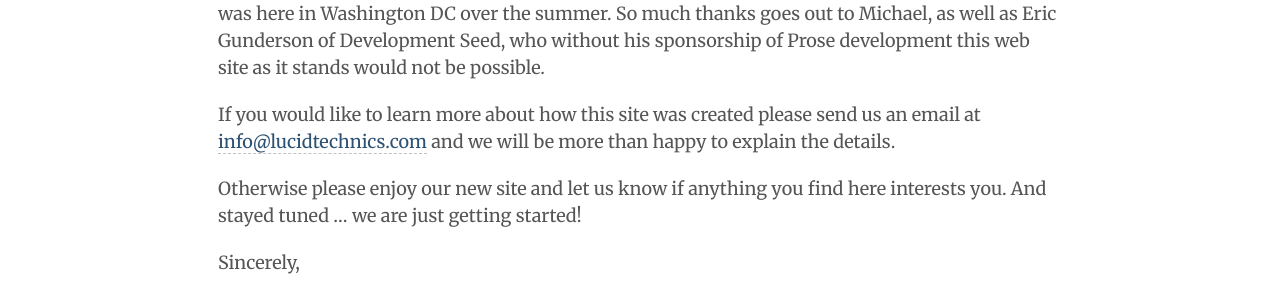
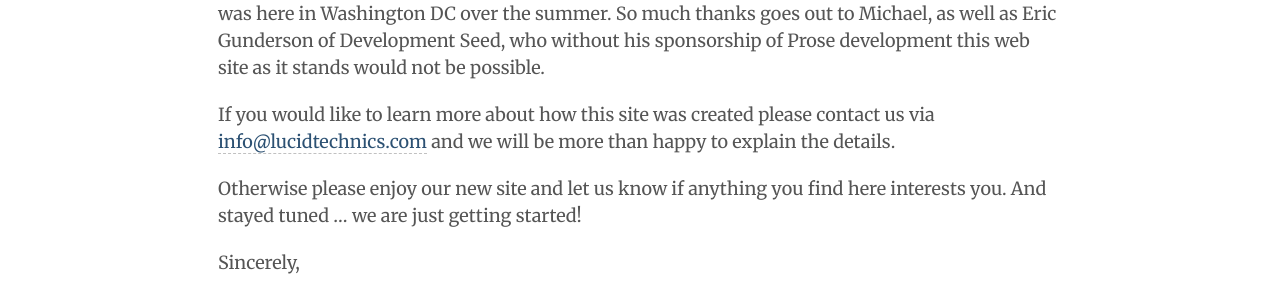
Before and after one commit to LucidTechnics/lucidtechnics.github.com, a Jekyll site: the page built from _posts/articles/2012-12-12-site-launch.md, in a window 1280 px wide. Shown: the part 1553-1849 px from the top of the page. Built offline with Jekyll 4.4.1, drawn with Linux system fonts in a browser that asks for light colours; nearby versions of some CDN libraries; comment, search, counter and statistics services are not loaded.

Commit message:
Updated _posts/articles/2012-12-12-site-launch.md

```diff
--- a/_posts/articles/2012-12-12-site-launch.md
+++ b/_posts/articles/2012-12-12-site-launch.md
@@ -31,7 +31,7 @@ There are some interesting things to note about our new site.  This website is i
 
 We manage the site using [Prose](http://developmentseed.org/blog/2012/june/25/prose-a-content-editor-for-github/).  Prose is a content editor built and based on [Jekyll](https://github.com/mojombo/jekyll), a blog aware static site generator.  Prose was created by Michael during his stint at Development Seed when he was here in Washington DC over the summer.  So much thanks goes out to Michael, as well as Eric Gunderson of Development Seed, who without his sponsorship of Prose development this web site as it stands would not be possible.
 
-If you would like to learn more about how this site was created please send us an email at [info@lucidtechnics.com]("mailto:info@lucidtechnics.com") and we will be more than happy to explain the details.
+If you would like to learn more about how this site was created please contact us via [info@lucidtechnics.com]("mailto:info@lucidtechnics.com") and we will be more than happy to explain the details.
 
 Otherwise please enjoy our new site and let us know if anything you find here interests you.  And stayed tuned ... we are just getting started!
 
```
